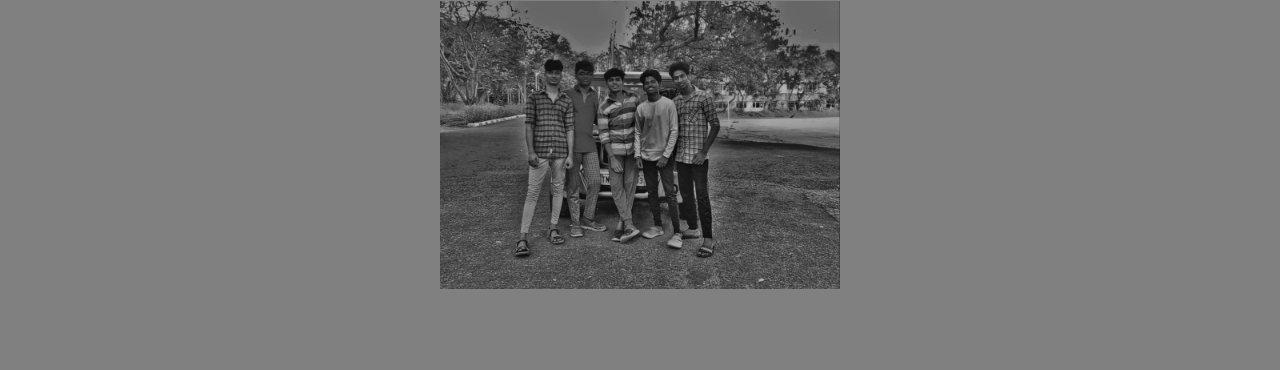
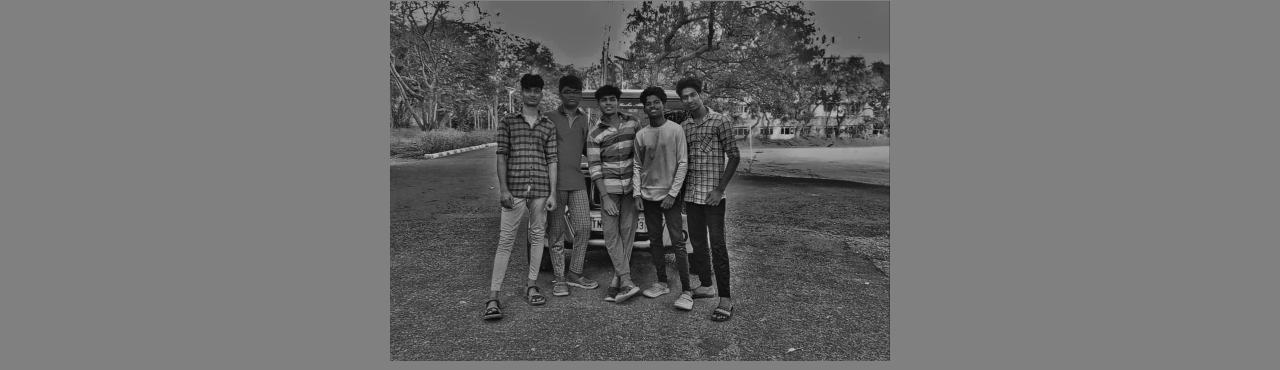
Before and after one commit to Dnasupra/We-, a plain HTML site: page index.html in a window 1280 px wide. Shown: the part 1216-1586 px from the top of the page. Before the commit the page ends 1517 px from the top, so only its background shows below. Drawn offline with Linux system fonts and the light colour scheme.

Commit message:
Update index.html

```diff
--- a/index.html
+++ b/index.html
@@ -24,7 +24,7 @@
    <img src="8.jpg" width="300px">
    <img src="9.jpg" width="300px">
      <img src="10.jpg" width="300px">
-    <img src="11.jpg" width="400px">
+    <img src="11.jpg" width="500px">
   </center>
 </body>
 </html>
```
